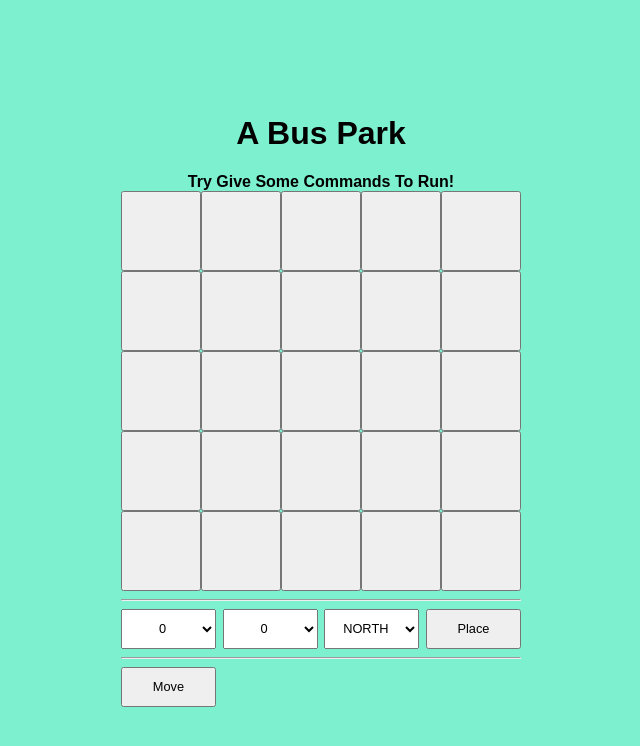
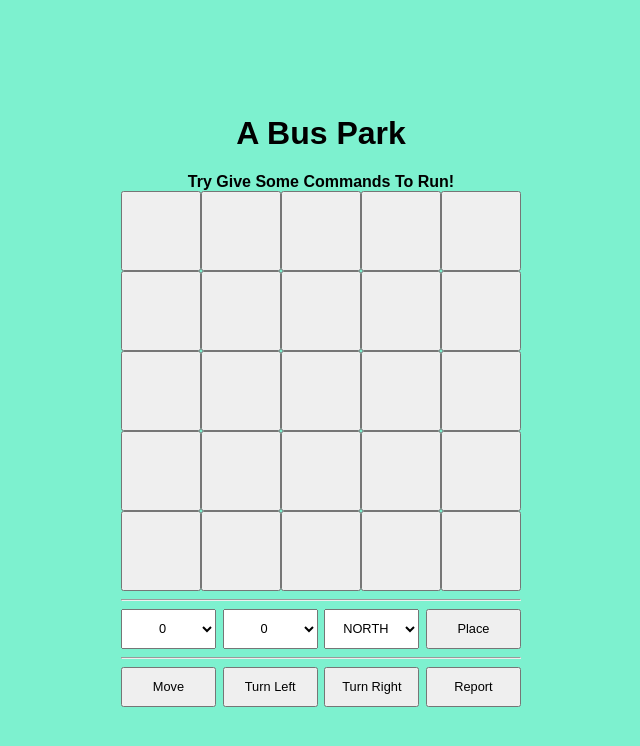
Before and after one commit to tim-hub/buses-9923-react, a React (Create React App) app: page / in a window 1280 px wide. Shown: the top 746 px of the page, without its empty margins (319-959 px from the left). Built offline with nearby package versions, Linux system fonts and the light colour scheme.

Commit message:
add turn and report button in dashboard and update park

```diff
--- a/src/components/Dashboard.jsx
+++ b/src/components/Dashboard.jsx
@@ -10,7 +10,8 @@ class Dashboard extends React.Component {
       y: 0,
       facing: "NORTH",
       engine: the_park,
-      buses: []
+      buses: [],
+      show_report: true
     };
   }
   setBuses() {
@@ -63,7 +64,6 @@ class Dashboard extends React.Component {
           <button
             className="command"
             onClick={() => {
-              // console.log("move clicked");
               this.state.engine.place(
                 this.state.x,
                 this.state.y,
@@ -80,12 +80,39 @@ class Dashboard extends React.Component {
           <button
             className="command"
             onClick={() => {
-              // console.log("move clicked");
               this.state.engine.move();
               this.setBuses();
             }}
           >
             Move
+          </button>
+          <button
+            className="command"
+            onClick={() => {
+              this.state.engine.left();
+              this.setBuses();
+            }}
+          >
+            Turn Left
+          </button>
+          <button
+            className="command"
+            onClick={() => {
+              this.state.engine.right();
+              this.setBuses();
+            }}
+          >
+            Turn Right
+          </button>
+          <button
+            className="command"
+            disabled = {!this.state.show_report}
+            onClick={() => {
+              alert('Do not need to click `Report` button, because result is displayed in UI after data changing.');
+              this.setState({show_report: false});
+            }}
+          >
+            Report
           </button>
         </div>
       </div>
--- a/src/util/park.js
+++ b/src/util/park.js
@@ -1,29 +1,29 @@
-import Bus from "./bus";
-import logger from "./logger";
+import Bus from './bus'
+import logger from './logger'
 
-class Park {
+class Park{
   /**
    * The constructor of the car park
    * @param {number} width - The width of the car park
    * @param {number} length - The length of the car park
    */
-  constructor(width, length) {
+  constructor(width, length){
     this.width = width;
     this.length = length;
     this._buses = [];
   }
 
-  get buses() {
+  get buses(){
     return Object.assign([], this._buses);
   }
-  set buses(buses) {
+  set buses(buses){
     this._buses = buses;
   }
 
   /**
    * @return {number} Return the count of all buses
    */
-  getCountOfBuses() {
+  getCountOfBuses(){
     return this.buses.length;
   }
   /**
@@ -31,15 +31,15 @@ class Park {
    * @param {number} index - The index of the bus in the array
    * @return {Bus} Return a copy of last bus in the array
    */
-  getBus(index) {
-    if (index < 0) {
+  getBus(index){
+    if (index<0){
       return null;
-    } else {
+    }else{
       return this.buses[index];
     }
   }
-  getLatestBus() {
-    return this.getBus(this.getCountOfBuses() - 1);
+  getLatestBus(){
+    return this.getBus(this.getCountOfBuses()-1);
   }
 
   /**
@@ -48,33 +48,20 @@ class Park {
    * @param {number} y - [0 - 4], in y dimension
    * @param {string} facing - The direction, where the bus will face
    */
-  place(x, y, facing, index = this.getCountOfBuses()) {
-    if (this.getCountOfBuses() >= width * length) {
+  place(x,y, facing, index=this.getCountOfBuses()){
+    if (this.getCountOfBuses() >= width*length){
       // no place to park
-      logger.log(
-        "alert",
-        `The park is already full, cannot be parked here - (${x}, ${y})`
-      );
-    } else if (x >= width || x < 0 || y >= length || y < 0) {
+      logger.log('alert', `The park is already full, cannot be parked here - (${x}, ${y})`);
+    }else if (x>=width || x <0 || y>=length || y<0){
       // outside of park
-      logger.log(
-        "alert",
-        `You cannot park to (${x}, ${y}) - outside of car park, you will get a ticket!!!`
-      );
-    } else if (
-      this.buses.find(bus => {
-        return bus.x === x && bus.y === y;
-      })
-    ) {
+      logger.log('alert', `You cannot park to (${x}, ${y}) - outside of car park, you will get a ticket!!!`);
+    }else if (this.buses.find((bus)=>{return bus.x===x && bus.y===y})){
       // already a bus parking here
-      logger.log(
-        "alert",
-        `There is a bus already here - (${x}, ${y}), cannot be parked here.`
-      );
-    } else {
-      logger.log("logging", `Parked at (${x}, ${y})`);
-      let bus = new Bus(x, y, facing);
-      this.buses = Object.assign([], this.buses, { [index]: bus });
+      logger.log('alert', `There is a bus already here - (${x}, ${y}), cannot be parked here.`);
+    }else{
+      logger.log('logging', `Parked at (${x}, ${y})`)
+      let bus = new Bus(x,y,facing);
+      this.buses = Object.assign([], this.buses, { [index]: bus});
     }
   }
   /**
@@ -83,51 +70,61 @@ class Park {
    * @param {number} index - The bus index in the list
    * @param {boolean} [right] - Turn right?
    */
-  turn(index, right) {
-    const bus = this.getBus(index);
-    if (right === true) {
+  turn(index, right){
+    if(index >= 0 ){
+      const bus=this.getBus(index);
+      if(right === true){
         bus.turnRight();
-    } else {
+      }else{
         bus.turnLeft();
       }
       // set the buses list to new cloned one
-    this.buses = Object.assign([], this.buses, { [index]: bus });
+      this.buses = Object.assign([], this.buses, { [index]: bus});
+    }else{
+      logger.log('alert', 'Command ignore, you cannot turn any bus before you park one');
     }
-  left(index = this.getCountOfBuses() - 1) {
+  }
+  left(index=this.getCountOfBuses()-1){
     this.turn(index, false);
   }
-  right(index = this.getCountOfBuses() - 1) {
-    this.turn(index, true);
+  right(index=this.getCountOfBuses()-1){
+    this.turn(index, true)
   }
 /**
  * Move the bus (by default is the last bus)
  * @param {number} index - The index of the bus in buses array
  */
-  move(index = this.getCountOfBuses() - 1) {
-    const bus = this.getBus(index);
+  move(index=this.getCountOfBuses()-1){
+    if(index >= 0 ){
+      const bus=this.getBus(index);
       let x = bus.x;
       let y = bus.y;
       const facing = bus.facing;
-    if (facing === "NORTH") y++;
-    if (facing === "SOUTH") y--;
-    if (facing === "EAST") x++;
-    if (facing === "WEST") x--;
+      if (facing === 'NORTH') y++;
+      if (facing === 'SOUTH') y--;
+      if (facing === 'EAST') x++;
+      if (facing === 'WEST') x--;
 
-    this.place(x, y, facing, index);
+      this.place(x,y,facing,index);
+    }else{
+      logger.log('alert', 'Command ignore, you cannot move any bus before you park one');
+    }
+
+
   }
 
   /**
    * Clear the whole car park.
    */
-  clear() {
+  clear(){
     this._buses = [];
   }
 
-  toString() {
+  toString(){
     return `Car Park ${this.width}x${this.length}: \n ${this.buses}`;
   }
 }
 
 export const width = 5;
 export const length = 5;
-export const the_park = new Park(width, length); // force singleton here, make sure park is one and only one.
+export const the_park =  new Park(width, length); // force singleton here, make sure park is one and only one.
```
Lines whose indentation alone changed are shown as unchanged.
